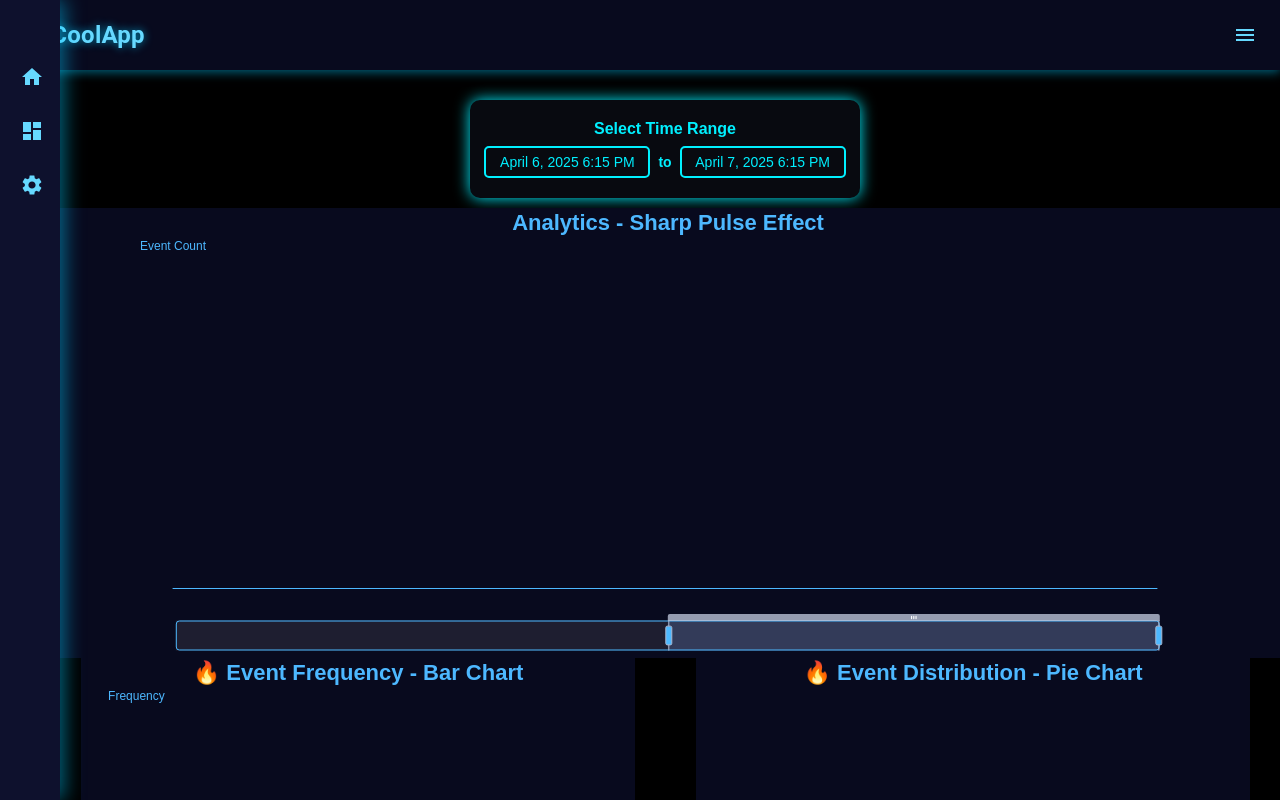
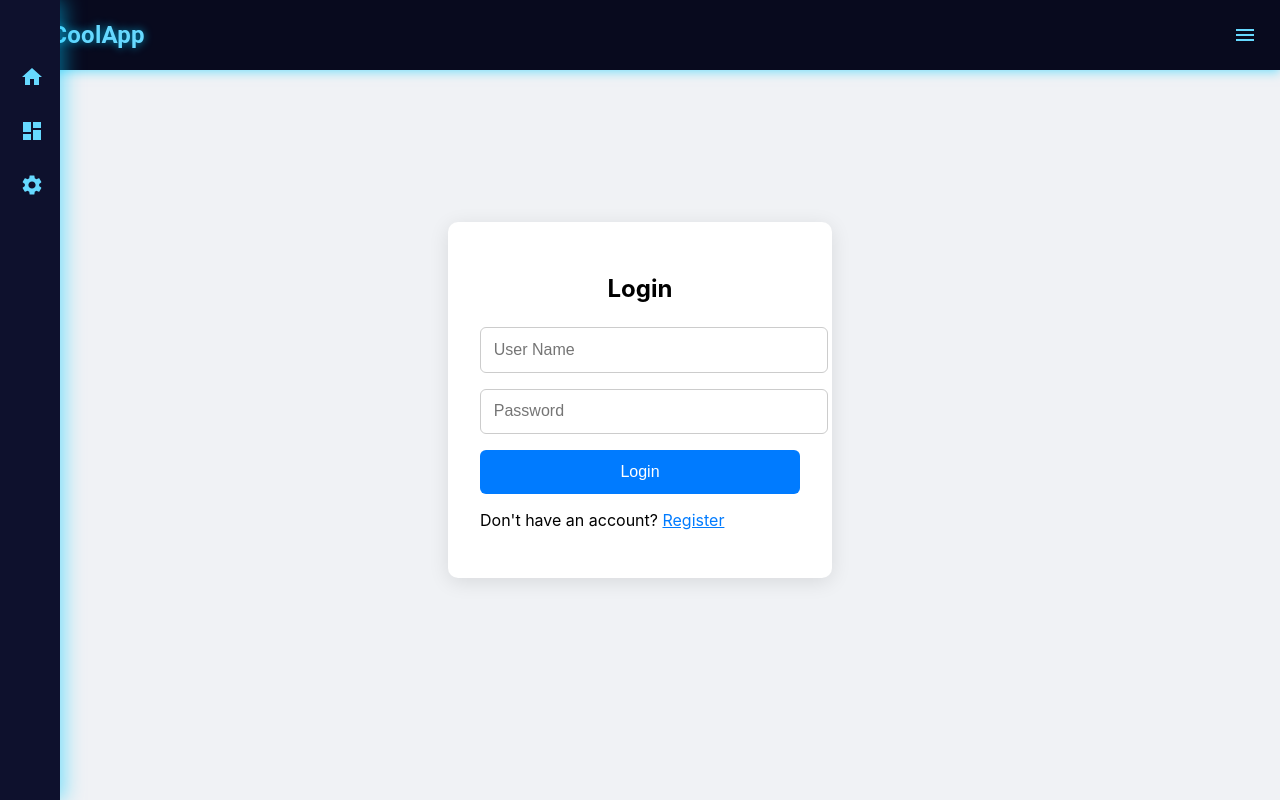
Before and after one commit to tejusvs57/analytic1, a React (Create React App) app: page /login in a window 1280 px wide. Shown: the top 800 px of the page. Built offline with nearby package versions, Linux system fonts and the light colour scheme; no server answers.

Commit message:
added login

```diff
--- a/src/App.js
+++ b/src/App.js
@@ -9,10 +9,12 @@ import "react-datepicker/dist/react-datepicker.css";
 import "./Time.css"; // Import the CSS for neon styles
 import TimeSeriesChart from './trial';
 import React, { useState, useEffect } from "react";
+import { BrowserRouter as Router, Routes, Route } from 'react-router-dom';
 
 import { format } from 'date-fns';
 
 import ScatterGraphBuilder from "./ScatterGraphBuilder";
+import AuthForm from './login';
 
 
 //export default MyChart;
@@ -124,6 +126,17 @@ function App() {
 
   return (
     <div className="App" >
+    <Router>
+      <Routes>
+        {/* Public Login/Register Route */}
+        <Route path="/login" element={<AuthForm />} />
+
+        {/* Protected Route */}
+
+        {/* Add more protected pages similarly */}
+      </Routes>
+    </Router>
+
     <NavbarSidebar />
     <div style={{marginLeft:'50px'}}>
     <TimeRange style={{marginTop:'30px'}} />
--- /dev/null
+++ b/src/login.css
@@ -0,0 +1,50 @@
+.auth-container {
+      display: flex;
+      justify-content: center;
+      align-items: center;
+      height: 100vh;
+      background: #f0f2f5;
+    }
+
+    .auth-form {
+      background: white;
+      padding: 2rem;
+      border-radius: 10px;
+      box-shadow: 0px 4px 20px rgba(0, 0, 0, 0.1);
+      width: 320px;
+    }
+
+    .auth-form h2 {
+      text-align: center;
+      margin-bottom: 1.5rem;
+    }
+
+    .auth-form input {
+      width: 100%;
+      padding: 0.8rem;
+      margin-bottom: 1rem;
+      border: 1px solid #ccc;
+      border-radius: 6px;
+      font-size: 1rem;
+    }
+
+    .auth-form button {
+      width: 100%;
+      padding: 0.8rem;
+      background-color: #007bff;
+      color: white;
+      border: none;
+      border-radius: 6px;
+      font-size: 1rem;
+      cursor: pointer;
+    }
+
+    .auth-form button:hover {
+      background-color: #0056b3;
+    }
+
+    .toggle-link {
+      color: #007bff;
+      cursor: pointer;
+      text-decoration: underline;
+    }
--- /dev/null
+++ b/src/login.js
@@ -0,0 +1,64 @@
+import React, { useState } from 'react';
+import axios from 'axios';
+import './login.css'; // we'll define styles here
+
+function AuthForm() {
+  const [isLogin, setIsLogin] = useState(true);
+  const [form, setForm] = useState({ user_name: '', password: '' });
+
+  const handleChange = (e) => {
+    setForm({ ...form, [e.target.name]: e.target.value });
+  };
+
+  const handleSubmit = async (e) => {
+    e.preventDefault();
+    const endpoint = isLogin ? '/api/login' : '/api/register';
+
+    try {
+      const res = await axios.post(`http://localhost:5000${endpoint}`, form);
+      alert(res.data.message);
+      if (res.data.token) {
+        localStorage.setItem('token', res.data.token);
+      }
+    } catch (err) {
+      alert(err.response?.data?.message || 'Something went wrong');
+    }
+  };
+
+  return (
+    <div className="auth-container">
+      <form onSubmit={handleSubmit} className="auth-form">
+        <h2>{isLogin ? 'Login' : 'Register'}</h2>
+
+        <input
+          type="text"
+          name="user_name"
+          placeholder="User Name"
+          value={form.user_name}
+          onChange={handleChange}
+          required
+        />
+
+        <input
+          type="password"
+          name="password"
+          placeholder="Password"
+          value={form.password}
+          onChange={handleChange}
+          required
+        />
+
+        <button type="submit">{isLogin ? 'Login' : 'Register'}</button>
+
+        <p>
+          {isLogin ? "Don't have an account?" : 'Already have an account?'}{' '}
+          <span className="toggle-link" onClick={() => setIsLogin(!isLogin)}>
+            {isLogin ? 'Register' : 'Login'}
+          </span>
+        </p>
+      </form>
+    </div>
+  );
+}
+
+export default AuthForm;
```
